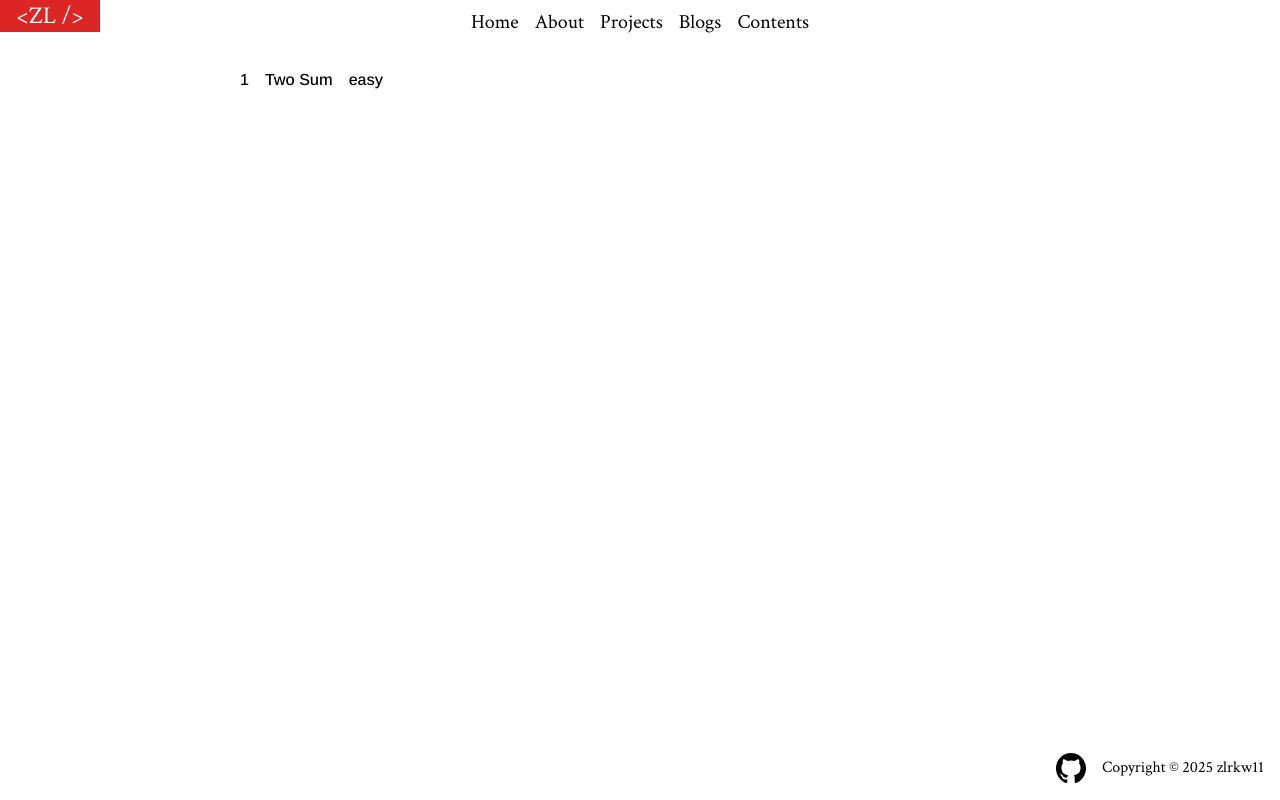
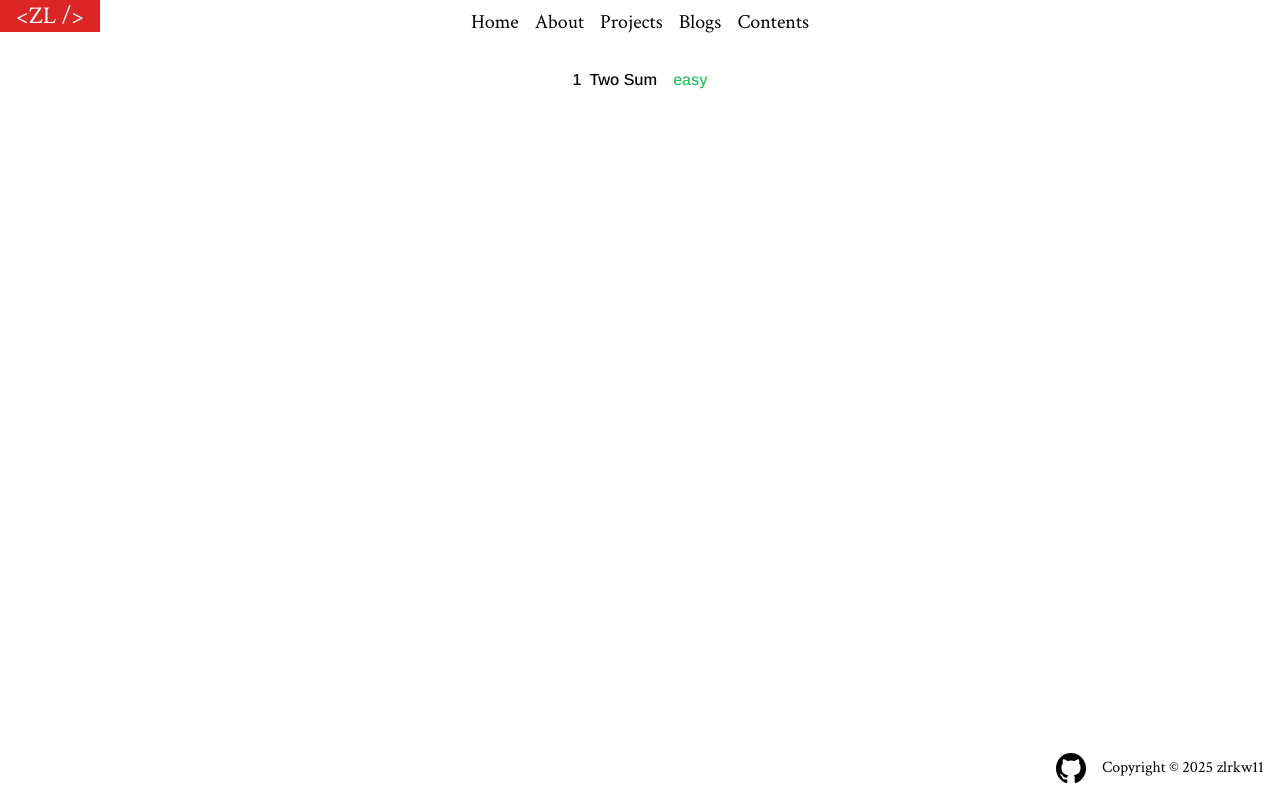
Before and after one commit to zlrkw11/zl-v2, a Next.js app: page /contents/leetcode/1 in a window 1280 px wide. Built offline with nearby package versions, Linux system fonts and the light colour scheme.

Commit message:
styling title

```diff
--- a/app/contents/leetcode/[id]/page.tsx
+++ b/app/contents/leetcode/[id]/page.tsx
@@ -22,15 +22,23 @@ const ProblemPage = async ({ params }: { params: Promise<{ id: string }> }) => {
   }
   return (
     <div
-      className={`md:w-[800px] m-2 flex flex-col gap-4 ${ArimoFont.className}`}
+      className={`md:w-[800px] m-2 flex flex-col gap-4 ${ArimoFont.className} items-center`}
     >
       <div className="flex gap-4">
-        <p>{problem.id}</p>
-        <h1>{problem.title}</h1>
+        <h1 className="gap-2 flex">
+          <p>{problem.id}</p>
+          <p>{problem.title}</p>
+        </h1>
         <h1
-          className={`${problem.difficulty === "easy" && `text-green-300`}${
-            problem.difficulty === "medium" && `text-orange-300`
-          }${problem.difficulty === "hard" && `text-red-600`}`}
+          className={`${
+            problem.difficulty === "easy"
+              ? "text-green-500"
+              : problem.difficulty === "medium"
+              ? "text-orange-500"
+              : problem.difficulty === "hard"
+              ? "text-red-600"
+              : ""
+          }`}
         >
           {problem.difficulty}
         </h1>
```
